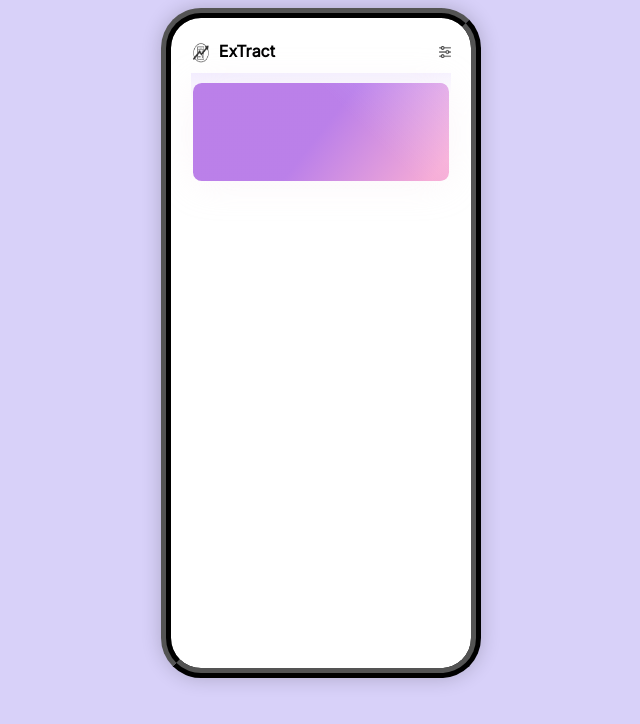
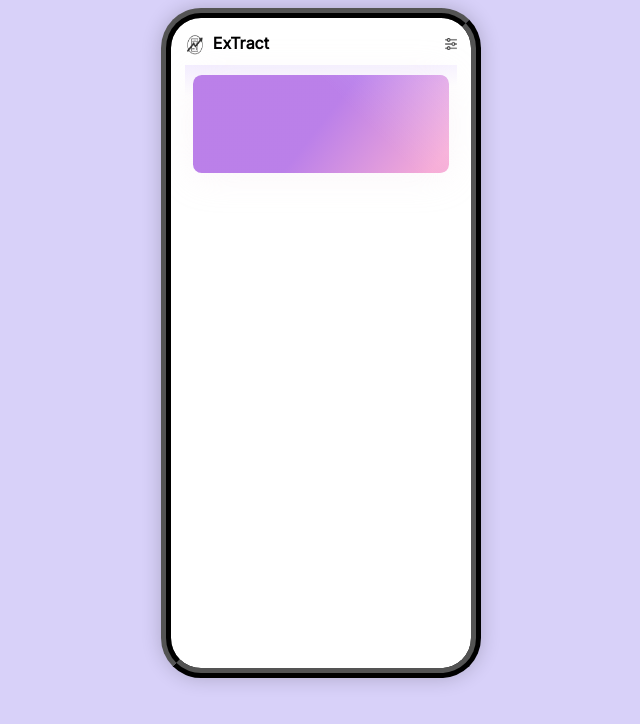
Before and after one commit to ella-emc/hci-extract, a plain HTML site: page dashboard.html in a window 1280 px wide. Shown: the whole page, without its empty margins (319-959 px from the left). Drawn offline with Linux system fonts and the light colour scheme; a web font is replaced by a local one.

Commit message:
Change content padding

```diff
--- a/src/styles.css
+++ b/src/styles.css
@@ -19,5 +19,5 @@ body {
 }
 
 .content {
-    padding: 16px 20px;
+    padding: 8px 14px;
 }
```
